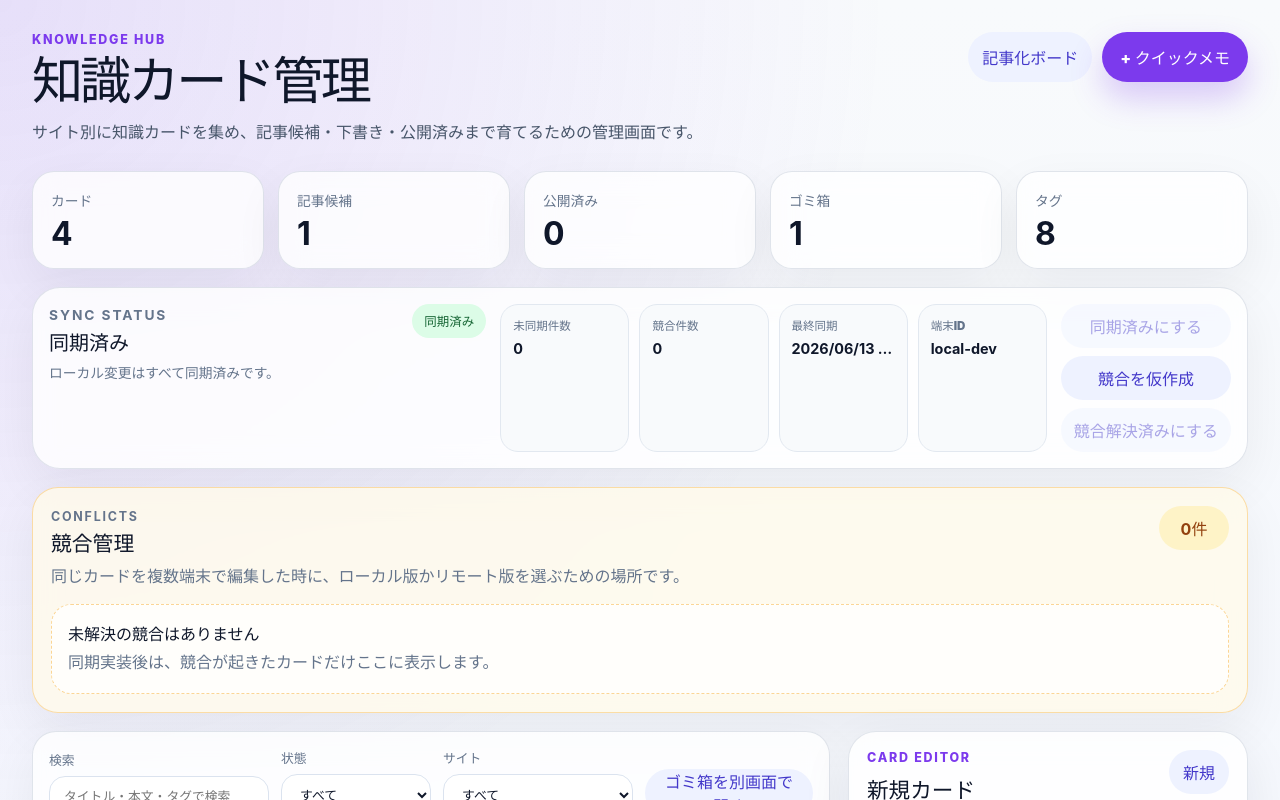
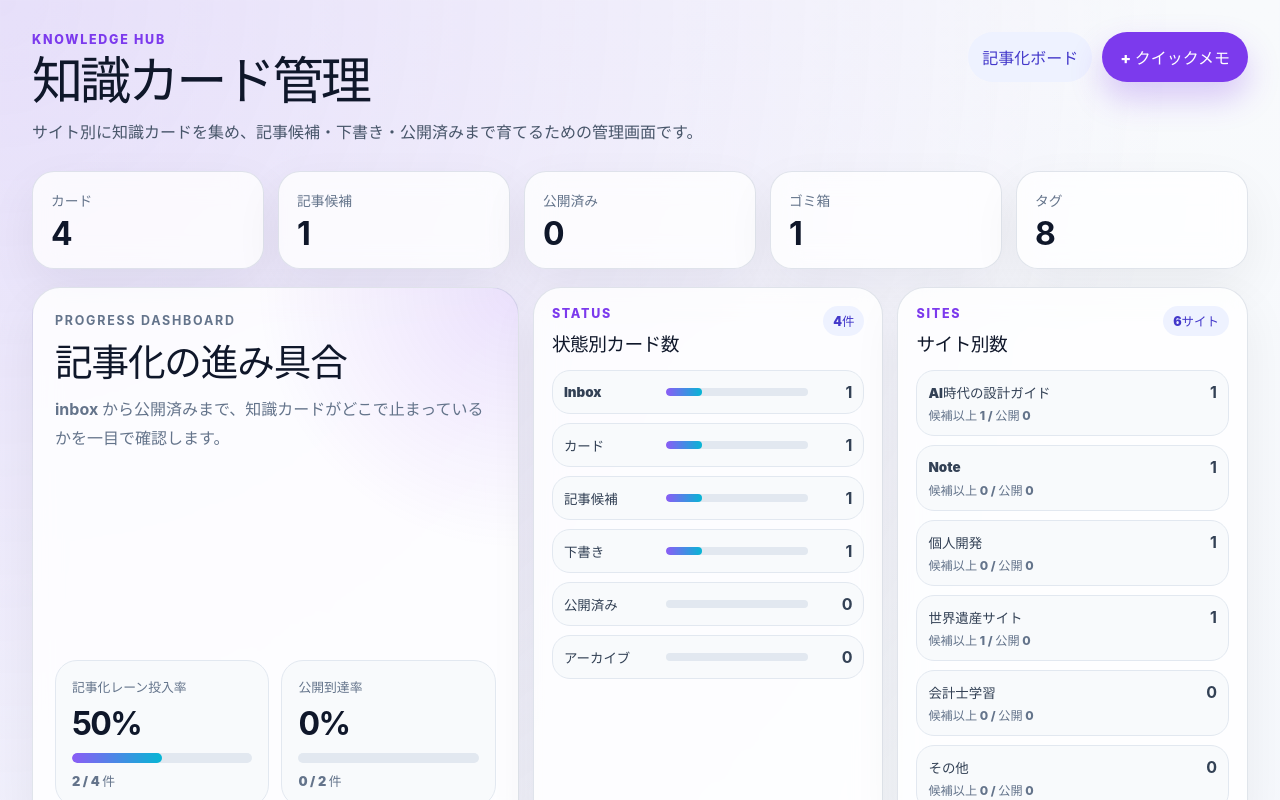
Before and after one commit to yuki6868/knowledge-hub, a React (Vite) app in the folder frontend/: page / in a window 1280 px wide. Shown: the top 800 px of the page. Built offline with nearby package versions, Linux system fonts and the light colour scheme.

Commit message:
faet: 進捗ダッシュボードの作成

```diff
--- a/frontend/src/App.css
+++ b/frontend/src/App.css
@@ -94,6 +94,211 @@
 .summary-card strong {
   font-size: 2rem;
   line-height: 1;
+}
+
+.progress-dashboard {
+  display: grid;
+  grid-template-columns: minmax(320px, 1.25fr) minmax(260px, 0.9fr) minmax(260px, 0.9fr);
+  gap: 14px;
+  max-width: 1320px;
+  margin: 0 auto 18px;
+}
+
+.dashboard-hero-card,
+.dashboard-status-panel,
+.dashboard-site-panel,
+.dashboard-recent-panel {
+  border: 1px solid rgba(148, 163, 184, 0.28);
+  border-radius: 28px;
+  background: rgba(255, 255, 255, 0.82);
+  box-shadow: 0 18px 50px rgba(15, 23, 42, 0.06);
+  backdrop-filter: blur(14px);
+}
+
+.dashboard-hero-card {
+  display: flex;
+  flex-direction: column;
+  justify-content: space-between;
+  gap: 18px;
+  min-height: 280px;
+  padding: 22px;
+  background:
+    radial-gradient(circle at top right, rgba(124, 58, 237, 0.14), transparent 36%),
+    rgba(255, 255, 255, 0.84);
+}
+
+.dashboard-hero-card h2,
+.dashboard-panel-header h3 {
+  margin: 0;
+  letter-spacing: -0.03em;
+}
+
+.dashboard-hero-card h2 {
+  margin-bottom: 8px;
+  font-size: clamp(1.55rem, 3vw, 2.35rem);
+}
+
+.dashboard-hero-card p {
+  margin: 0;
+  color: #64748b;
+  font-weight: 700;
+  line-height: 1.8;
+}
+
+.dashboard-rate-grid {
+  display: grid;
+  grid-template-columns: repeat(2, minmax(0, 1fr));
+  gap: 12px;
+}
+
+.dashboard-rate-card {
+  padding: 16px;
+  border: 1px solid #e2e8f0;
+  border-radius: 22px;
+  background: #f8fafc;
+}
+
+.dashboard-rate-card span,
+.dashboard-rate-card small {
+  display: block;
+  color: #64748b;
+  font-size: 0.8rem;
+  font-weight: 900;
+}
+
+.dashboard-rate-card strong {
+  display: block;
+  margin: 8px 0 10px;
+  font-size: 2rem;
+  letter-spacing: -0.05em;
+}
+
+.dashboard-meter,
+.dashboard-mini-meter {
+  overflow: hidden;
+  border-radius: 999px;
+  background: #e2e8f0;
+}
+
+.dashboard-meter {
+  height: 10px;
+  margin-bottom: 8px;
+}
+
+.dashboard-meter i,
+.dashboard-mini-meter i {
+  display: block;
+  height: 100%;
+  border-radius: inherit;
+  background: linear-gradient(90deg, #8b5cf6, #06b6d4);
+}
+
+.dashboard-status-panel,
+.dashboard-site-panel,
+.dashboard-recent-panel {
+  padding: 18px;
+}
+
+.dashboard-status-panel {
+  grid-row: span 2;
+}
+
+.dashboard-recent-panel {
+  grid-column: 3;
+}
+
+.dashboard-panel-header {
+  display: flex;
+  align-items: flex-start;
+  justify-content: space-between;
+  gap: 12px;
+  margin-bottom: 14px;
+}
+
+.dashboard-panel-header span {
+  border-radius: 999px;
+  padding: 6px 10px;
+  color: #4338ca;
+  background: #eef2ff;
+  font-size: 0.78rem;
+  font-weight: 900;
+}
+
+.dashboard-status-list,
+.dashboard-site-list,
+.dashboard-recent-list {
+  display: grid;
+  gap: 9px;
+}
+
+.dashboard-status-row,
+.dashboard-site-row,
+.dashboard-recent-item {
+  width: 100%;
+  border: 1px solid #e2e8f0;
+  border-radius: 18px;
+  padding: 11px;
+  color: #334155;
+  background: #f8fafc;
+  cursor: pointer;
+  text-align: left;
+  font: inherit;
+}
+
+.dashboard-status-row {
+  display: grid;
+  grid-template-columns: 92px minmax(70px, 1fr) 34px;
+  gap: 10px;
+  align-items: center;
+}
+
+.dashboard-status-row span,
+.dashboard-site-row span,
+.dashboard-recent-item strong {
+  font-size: 0.84rem;
+  font-weight: 900;
+}
+
+.dashboard-status-row strong,
+.dashboard-site-row strong {
+  text-align: right;
+}
+
+.dashboard-mini-meter {
+  height: 8px;
+}
+
+.dashboard-site-row {
+  display: grid;
+  grid-template-columns: minmax(0, 1fr) 34px;
+  gap: 4px 10px;
+  align-items: center;
+}
+
+.dashboard-site-row small {
+  grid-column: 1 / -1;
+  color: #64748b;
+  font-size: 0.76rem;
+  font-weight: 800;
+}
+
+.dashboard-recent-item {
+  display: grid;
+  gap: 5px;
+}
+
+.dashboard-recent-item span,
+.dashboard-recent-item small {
+  color: #64748b;
+  font-size: 0.76rem;
+  font-weight: 800;
+}
+
+.dashboard-status-row:hover,
+.dashboard-site-row:hover,
+.dashboard-recent-item:hover {
+  border-color: rgba(124, 58, 237, 0.35);
+  background: #f5f3ff;
 }
 
 .toolbar {
@@ -871,8 +1076,16 @@
   .status-flow-grid,
   .site-grid,
   .trash-window-summary,
-  .trash-cards-grid {
+  .trash-cards-grid,
+  .progress-dashboard,
+  .dashboard-rate-grid {
     grid-template-columns: 1fr;
+  }
+
+  .dashboard-status-panel,
+  .dashboard-recent-panel {
+    grid-column: auto;
+    grid-row: auto;
   }
 
   .editor-panel {
--- a/frontend/src/App.tsx
+++ b/frontend/src/App.tsx
@@ -376,6 +376,41 @@ function App() {
         latestUpdatedAt: statusCards.map((card) => card.updated_at).sort().at(-1) ?? null,
       }
     })
+  }, [cards])
+
+  const dashboardStats = useMemo(() => {
+    const activeCards = cards.filter((card) => card.status !== 'trash')
+    const articleCards = activeCards.filter((card) =>
+      ['article-ready', 'draft', 'published'].includes(card.status),
+    )
+    const publishedCards = activeCards.filter((card) => card.status === 'published')
+    const recentCards = [...activeCards]
+      .sort((a, b) => b.updated_at.localeCompare(a.updated_at))
+      .slice(0, 4)
+
+    const siteRows = SITE_TYPES.map((site) => {
+      const siteCards = activeCards.filter((card) => card.site === site)
+      const published = siteCards.filter((card) => card.status === 'published').length
+      const inPipeline = siteCards.filter((card) =>
+        ['article-ready', 'draft', 'published'].includes(card.status),
+      ).length
+
+      return {
+        site,
+        total: siteCards.length,
+        inPipeline,
+        published,
+      }
+    }).sort((a, b) => b.total - a.total || a.site.localeCompare(b.site))
+
+    return {
+      articleCards,
+      publishedCards,
+      recentCards,
+      siteRows,
+      pipelineRate: activeCards.length > 0 ? Math.round((articleCards.length / activeCards.length) * 100) : 0,
+      publishRate: articleCards.length > 0 ? Math.round((publishedCards.length / articleCards.length) * 100) : 0,
+    }
   }, [cards])
 
   const articleBoardColumns = useMemo(() => {
@@ -1286,6 +1321,110 @@ function App() {
           <span>タグ</span>
           <strong>{totalTagCount}</strong>
         </article>
+      </section>
+
+      <section className="progress-dashboard" aria-label="進捗ダッシュボード">
+        <div className="dashboard-hero-card">
+          <div>
+            <p className="eyebrow">Progress Dashboard</p>
+            <h2>記事化の進み具合</h2>
+            <p>inbox から公開済みまで、知識カードがどこで止まっているかを一目で確認します。</p>
+          </div>
+
+          <div className="dashboard-rate-grid">
+            <div className="dashboard-rate-card">
+              <span>記事化レーン投入率</span>
+              <strong>{dashboardStats.pipelineRate}%</strong>
+              <div className="dashboard-meter" aria-hidden="true">
+                <i style={{ width: `${dashboardStats.pipelineRate}%` }} />
+              </div>
+              <small>{dashboardStats.articleCards.length} / {activeCardCount} 件</small>
+            </div>
+            <div className="dashboard-rate-card">
+              <span>公開到達率</span>
+              <strong>{dashboardStats.publishRate}%</strong>
+              <div className="dashboard-meter" aria-hidden="true">
+                <i style={{ width: `${dashboardStats.publishRate}%` }} />
+              </div>
+              <small>{publishedCount} / {dashboardStats.articleCards.length} 件</small>
+            </div>
+          </div>
+        </div>
+
+        <div className="dashboard-status-panel">
+          <div className="dashboard-panel-header">
+            <div>
+              <p className="eyebrow">Status</p>
+              <h3>状態別カード数</h3>
+            </div>
+            <span>{activeCardCount}件</span>
+          </div>
+          <div className="dashboard-status-list">
+            {statusStats.map((stat) => {
+              const width = activeCardCount > 0 ? Math.round((stat.count / activeCardCount) * 100) : 0
+              return (
+                <button
+                  className="dashboard-status-row"
+                  key={stat.status}
+                  type="button"
+                  onClick={() => {
+                    setStatusFilter(stat.status)
+                    setShowTrash(false)
+                    setShowArticleBoard(false)
+                  }}
+                >
+                  <span>{CARD_STATUS_LABELS[stat.status]}</span>
+                  <div className="dashboard-mini-meter" aria-hidden="true">
+                    <i style={{ width: `${width}%` }} />
+                  </div>
+                  <strong>{stat.count}</strong>
+                </button>
+              )
+            })}
+          </div>
+        </div>
+
+        <div className="dashboard-site-panel">
+          <div className="dashboard-panel-header">
+            <div>
+              <p className="eyebrow">Sites</p>
+              <h3>サイト別数</h3>
+            </div>
+            <span>{SITE_TYPES.length}サイト</span>
+          </div>
+          <div className="dashboard-site-list">
+            {dashboardStats.siteRows.map((row) => (
+              <button
+                className="dashboard-site-row"
+                key={row.site}
+                type="button"
+                onClick={() => selectSite(row.site)}
+              >
+                <span>{SITE_TYPE_LABELS[row.site]}</span>
+                <strong>{row.total}</strong>
+                <small>候補以上 {row.inPipeline} / 公開 {row.published}</small>
+              </button>
+            ))}
+          </div>
+        </div>
+
+        <div className="dashboard-recent-panel">
+          <div className="dashboard-panel-header">
+            <div>
+              <p className="eyebrow">Recent</p>
+              <h3>最近更新したカード</h3>
+            </div>
+          </div>
+          <div className="dashboard-recent-list">
+            {dashboardStats.recentCards.map((card) => (
+              <button className="dashboard-recent-item" key={card.id} type="button" onClick={() => selectCard(card)}>
+                <strong>{card.title || '無題のカード'}</strong>
+                <span>{SITE_TYPE_LABELS[card.site]} / {CARD_STATUS_LABELS[card.status]}</span>
+                <small>{formatDate(card.updated_at)}</small>
+              </button>
+            ))}
+          </div>
+        </div>
       </section>
 
       <section className={`sync-panel sync-${syncState.status}`} aria-label="同期状態">
```
